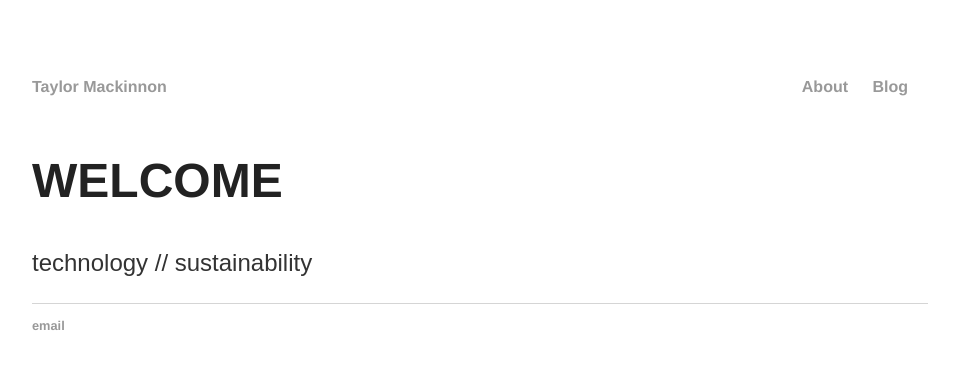
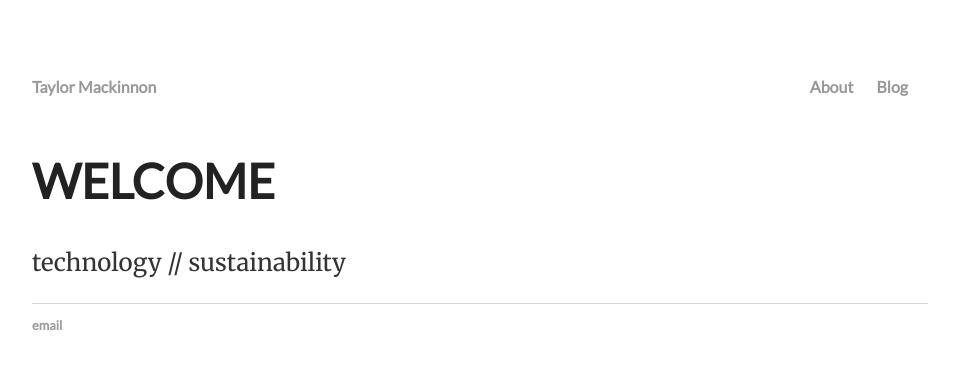
Before and after one commit to taymac/taymac.github.io, a Jekyll site: the page built from index.html, in a window 1280 px wide. Shown: the top 369 px of the page, without its empty margins (160-1119 px from the left). Built offline with Jekyll 4.4.1, drawn with Linux system fonts in a browser that asks for light colours.

Commit message:
Update main.css

```diff
--- a/css/main.css
+++ b/css/main.css
@@ -100,7 +100,7 @@ textarea {
        width: 70%;
    }
    nav ul, footer ul {
-       font-family:'Helvetica', 'Arial', 'Sans-Serif';
+       font-family: 'Lato', sans-serif;
        padding: 0px;
        list-style: none;
        font-weight: bold;
@@ -119,11 +119,12 @@ textarea {
    }
    h1 {
        font-size: 3em;
-       font-family:'Helvetica', 'Arial', 'Sans-Serif';
+       font-family: 'Lato', sans-serif;
        text-transform: uppercase;
    }
    p {
        font-size: 1.5em;
+       font-family: 'Merriweather', serif;
        line-height: 1.4em;
        color: #333;
    }
```
